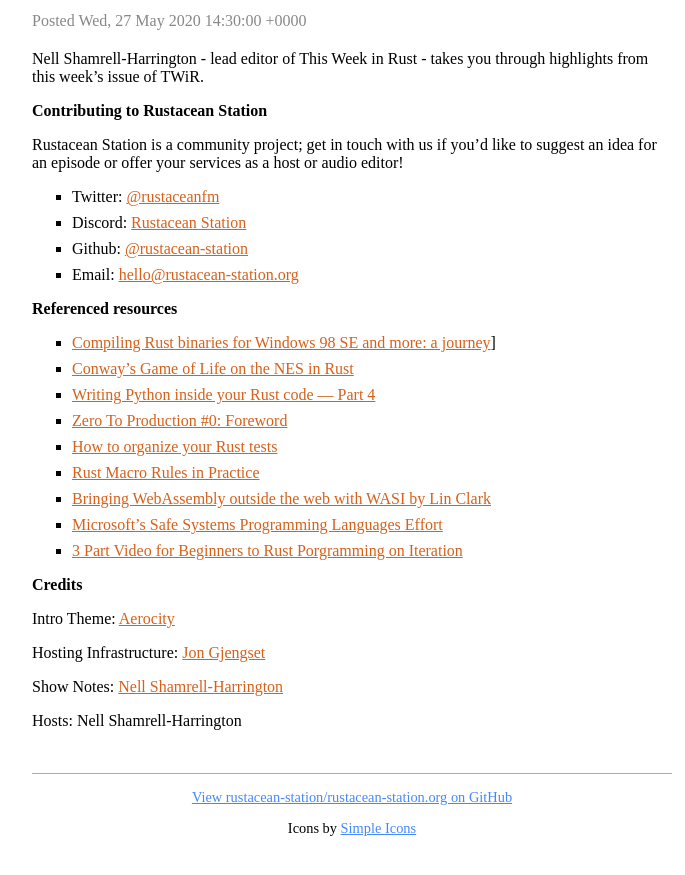
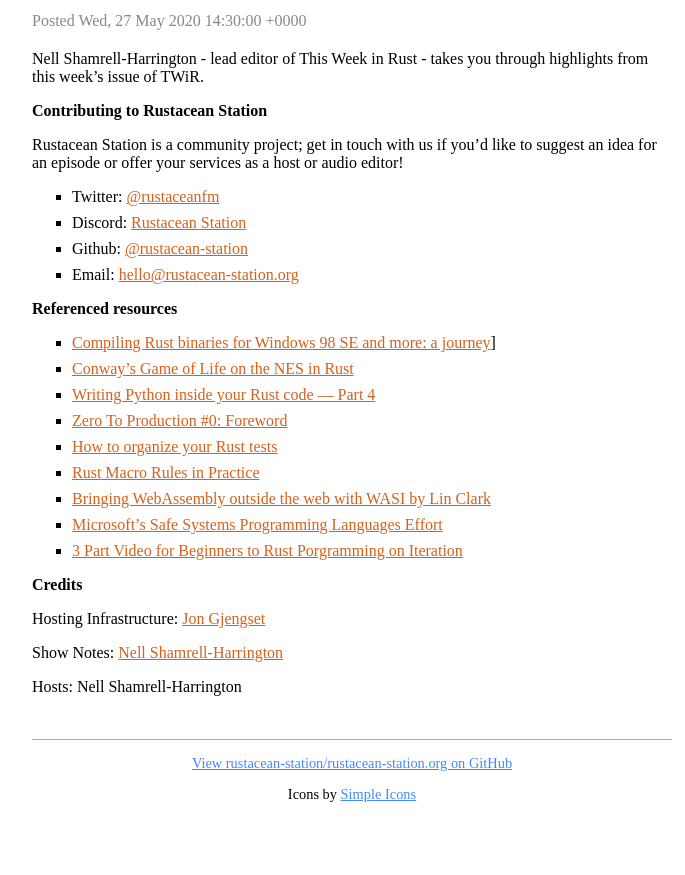
Before and after one commit to rustacean-station/rustacean-station.org, a Jekyll site: the page built from _episodes/016-twir-340.md, in a window 1280 px wide and 900 px high, scrolled down 602 px. Shown: the top 875 px of the window, without its empty margins (288-973 px from the left). Built offline with Jekyll 4.4.1, drawn with Linux system fonts in a browser that asks for light colours.

Commit message:
correction to credits
Signed-off-by: Nell Shamrell <nellshamrell@gmail.com>

```diff
--- a/_episodes/016-twir-340.md
+++ b/_episodes/016-twir-340.md
@@ -41,8 +41,6 @@
 
 ### Credits
 
-Intro Theme: [Aerocity](https://twitter.com/AerocityMusic)
-
 Hosting Infrastructure: [Jon Gjengset](https://twitter.com/jonhoo/)
 
 Show Notes: [Nell Shamrell-Harrington](https://twitter.com/nellshamrell)
```
